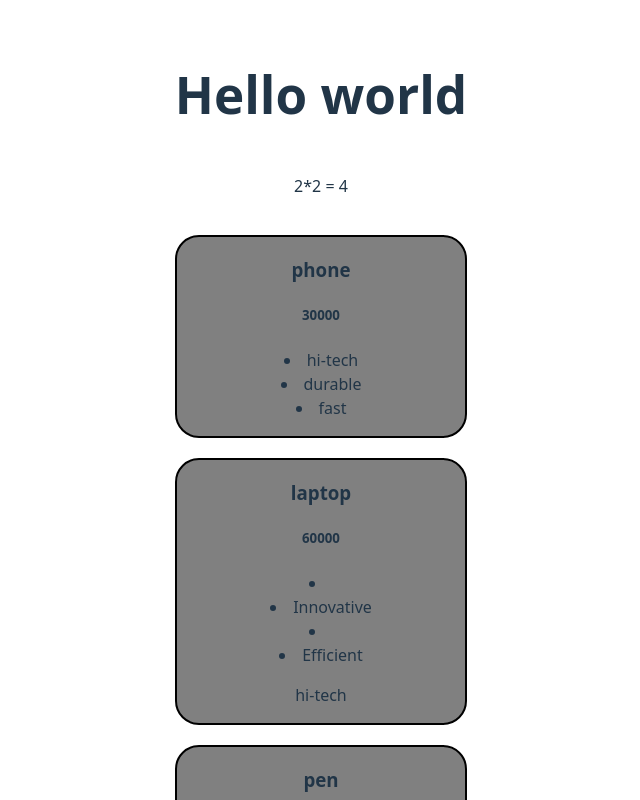
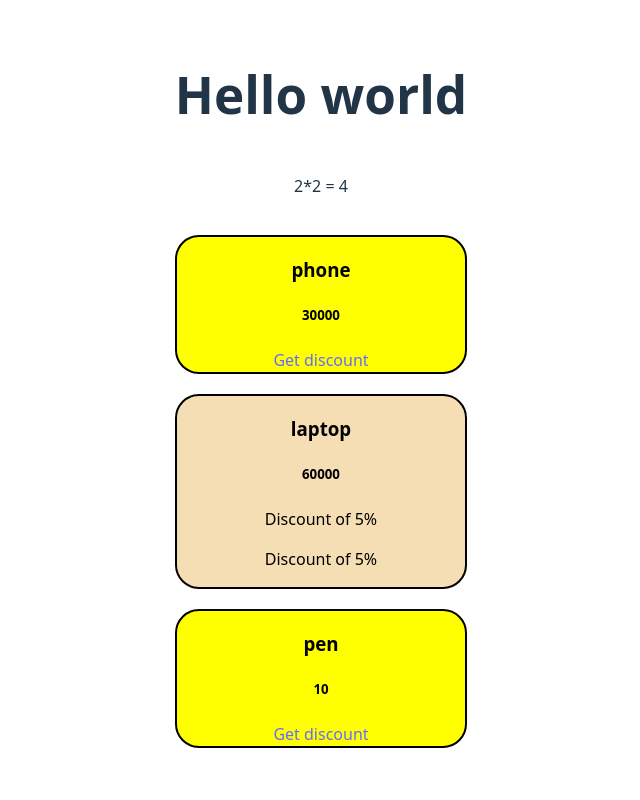
Before and after one commit to tanisha-1909/React, a React (Vite) app in the folder learn/: page / in a window 1280 px wide. Shown: the top 800 px of the page, without its empty margins (319-959 px from the left). Built offline with nearby package versions, Linux system fonts and the light colour scheme.

Commit message:
conditional props

```diff
--- a/learn/src/Product.css
+++ b/learn/src/Product.css
@@ -4,4 +4,5 @@
     margin-bottom: 20px;
     margin-top: 20px;
     background-color: grey;
+    color: black;
 }
--- a/learn/src/Product.jsx
+++ b/learn/src/Product.jsx
@@ -1,19 +1,40 @@
 import "./Product.css"
 
 // taking input of props
+// function Product({title,price,features,features2}){
+//     console.log(features)
+
+//     // converting every feature to list
+//     const list= features.map((features)=> <li>{features}</li>)
+//     return(
+//         <div className="Product">
+//             <h3>{title}</h3>
+//             <h5>{price}</h5>
+//             <p>{list}</p>
+//             <p>{features2.a}</p>
+//         </div>
+//     );
+// }
+
+
+// -- using conditionals
+
 function Product({title,price,features,features2}){
-    console.log(features)
 
-    // converting every feature to list
-    const list= features.map((features)=> <li>{features}</li>)
+    // dynamic conditional -on runtime
+    let styles={backgroundColor: price>30000? "wheat":"yellow"};
     return(
-        <div className="Product">
+        <div className="Product" style={styles} >
             <h3>{title}</h3>
             <h5>{price}</h5>
-            <p>{list}</p>
-            <p>{features2.a}</p>
+
+            {/* ways of conditional (static) */}
+            {price>30000 ? <p>Discount of 5%</p>: null}
+            {/* other way */}
+            {price>30000 ? <p>Discount of 5%</p>: <a href="/">Get discount</a>}
         </div>
     );
 }
 
+
 export default Product;
```
